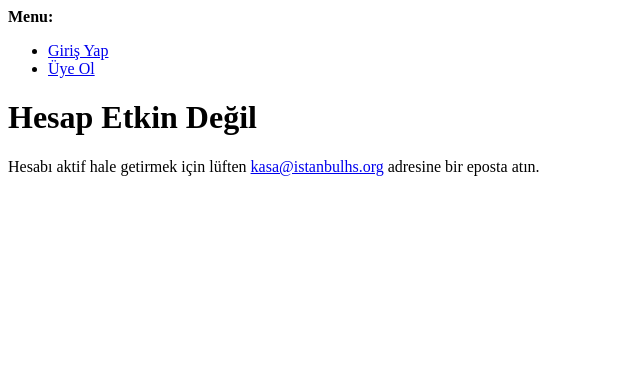
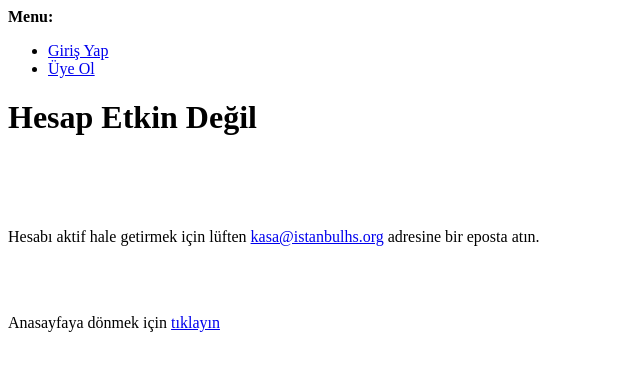
Before and after one commit to elifkus/Hackerhane, a Django app: template src/common/templates/socialaccount/account_inactive.html in a window 1280 px wide. Shown: the top 371 px of the page, without its empty margins (0-640 px from the left). Run offline with Django 3.2, Linux system fonts and the light colour scheme; the template is opened without the code that fills it, so the values that code supplies are empty; parts of the project's set-up code (start-up, migrations or seed data) failed here and were passed over.

Commit message:
Added main page link to inactive page

```diff
--- a/src/common/templates/socialaccount/account_inactive.html
+++ b/src/common/templates/socialaccount/account_inactive.html
@@ -6,5 +6,12 @@
 
 {% block content %}
 <h1>{% trans "Account Inactive" %}</h1>
+<br/>
+<br/>
+<br/>
 <p>Hesabı aktif hale getirmek için lüften <a href="mailto:kasa@istanbulhs.org">kasa@istanbulhs.org</a> adresine bir eposta atın.</p>
+<br/>
+<br/>
+<p>Anasayfaya dönmek için <a href="/">tıklayın</a></p>
+<br/>
 {% endblock %}
```
